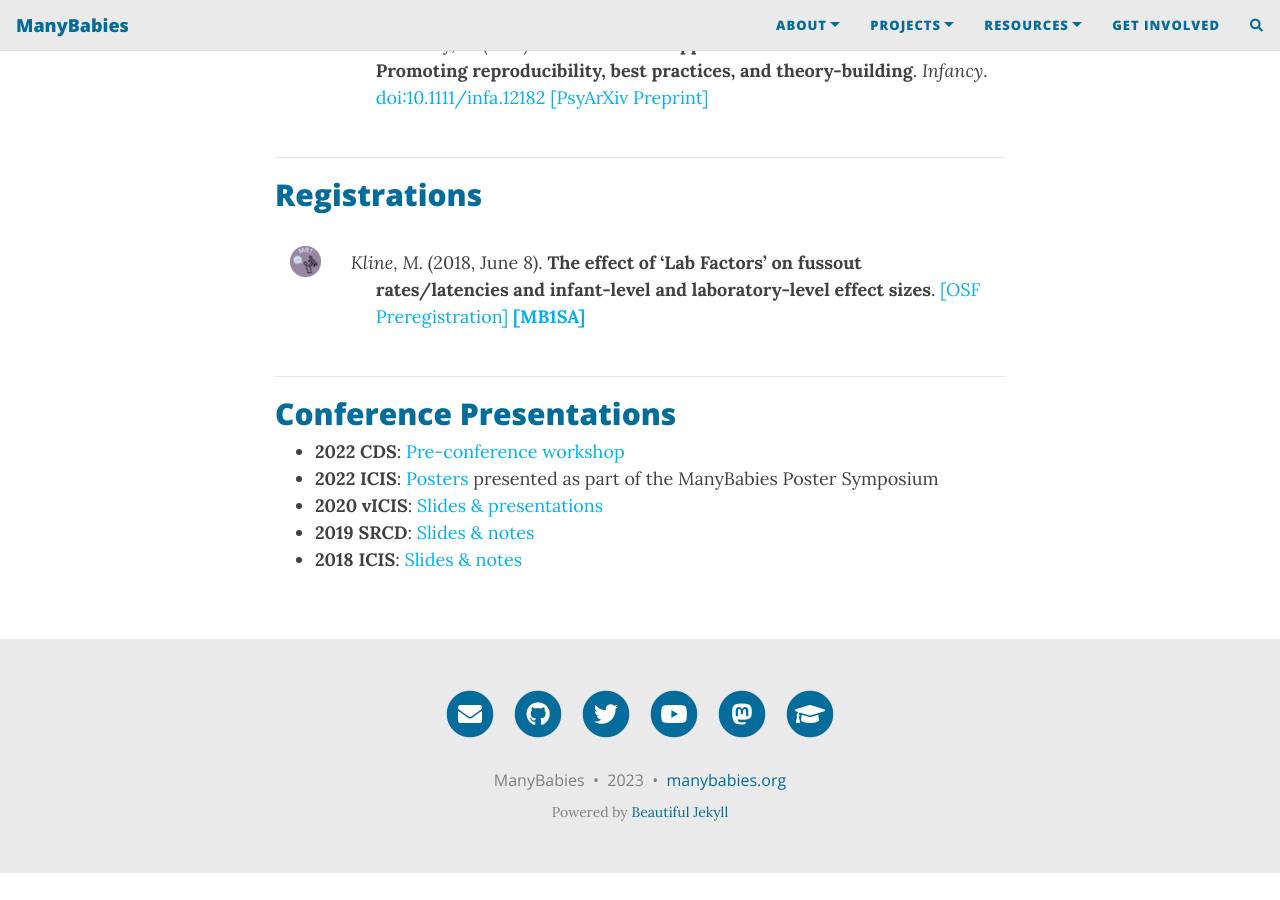
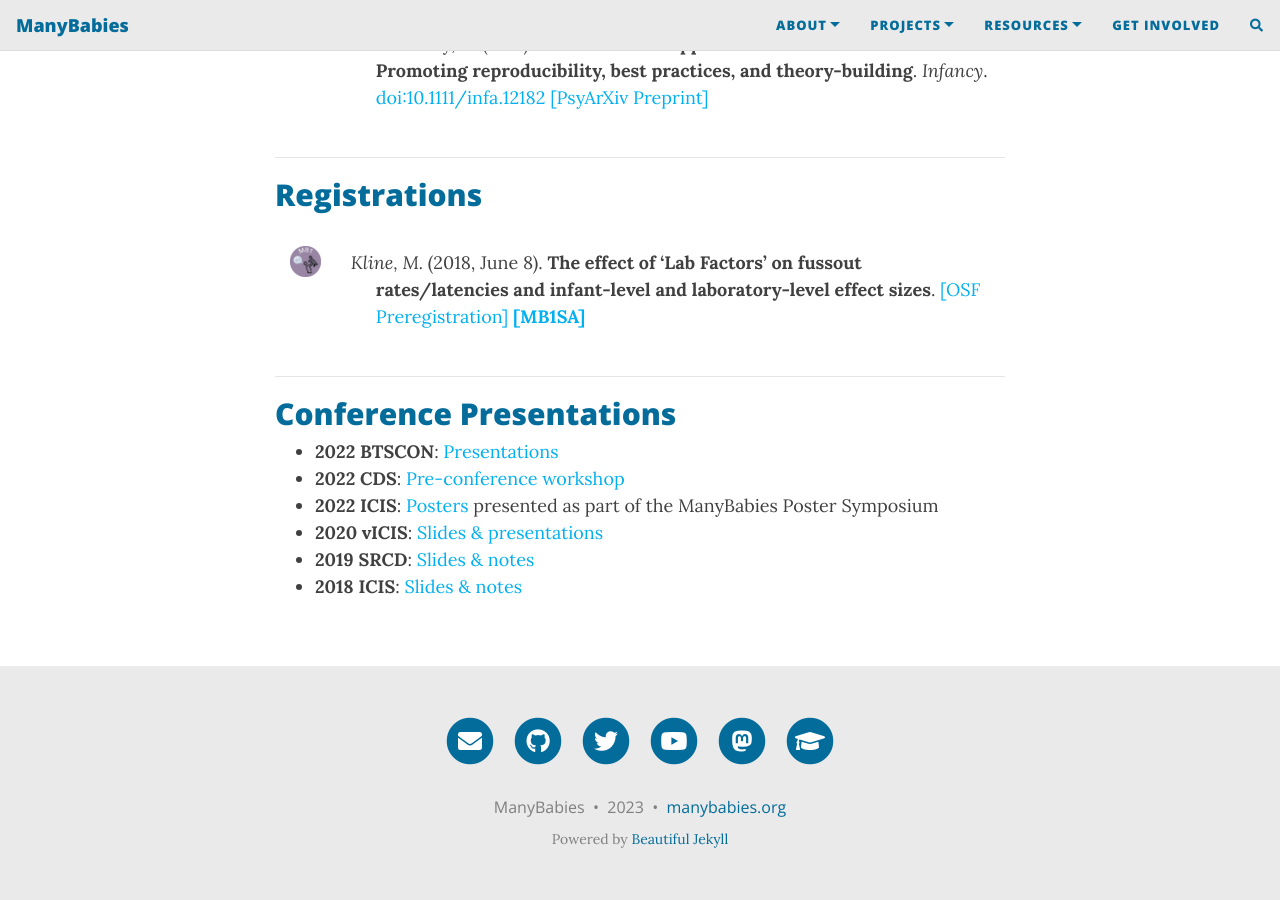
Before and after one commit to manybabies/manybabies.github.io, a Jekyll site: the page built from publications.md, in a window 1280 px wide and 900 px high, scrolled down 5268 px. Built offline with Jekyll 4.4.1, drawn with Linux system fonts in a browser that asks for light colours; nearby versions of some CDN libraries; comment, search, counter and statistics services are not loaded; before the commit the page ends 6141 px from its top, so only the background shows below that.

Commit message:
Update publications.md

```diff
--- a/publications.md
+++ b/publications.md
@@ -264,6 +264,7 @@
 ***
 ## Conference Presentations
 
+* **2022 BTSCON**: [Presentations](https://www.youtube.com/playlist?list=PLynqjZusW6nt9D3wQkyavZmMWl2ZgjszV)
 * **2022 CDS**: [Pre-conference workshop]({{site.baseurl}}/2022-04-21-CDSpreconference/)
 * **2022 ICIS**: [Posters](https://osf.io/c4m3e/) presented as part of the ManyBabies Poster Symposium
 * **2020 vICIS**: [Slides & presentations](https://osf.io/t2wgc/)
```
